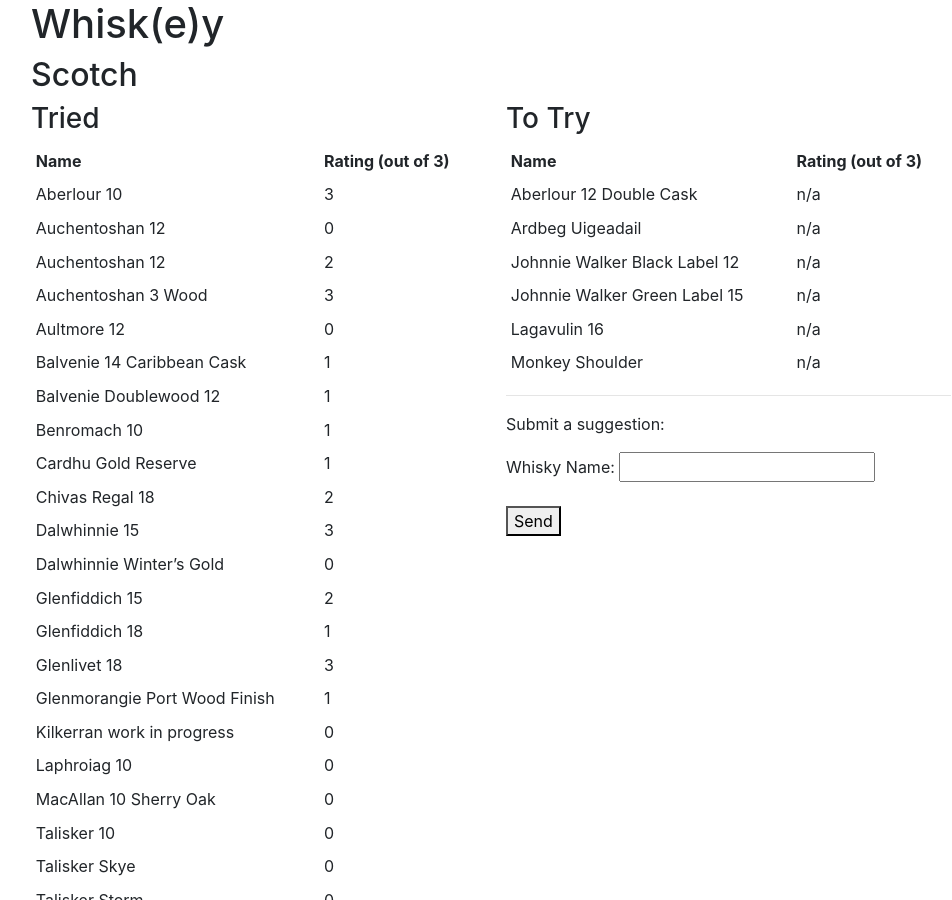
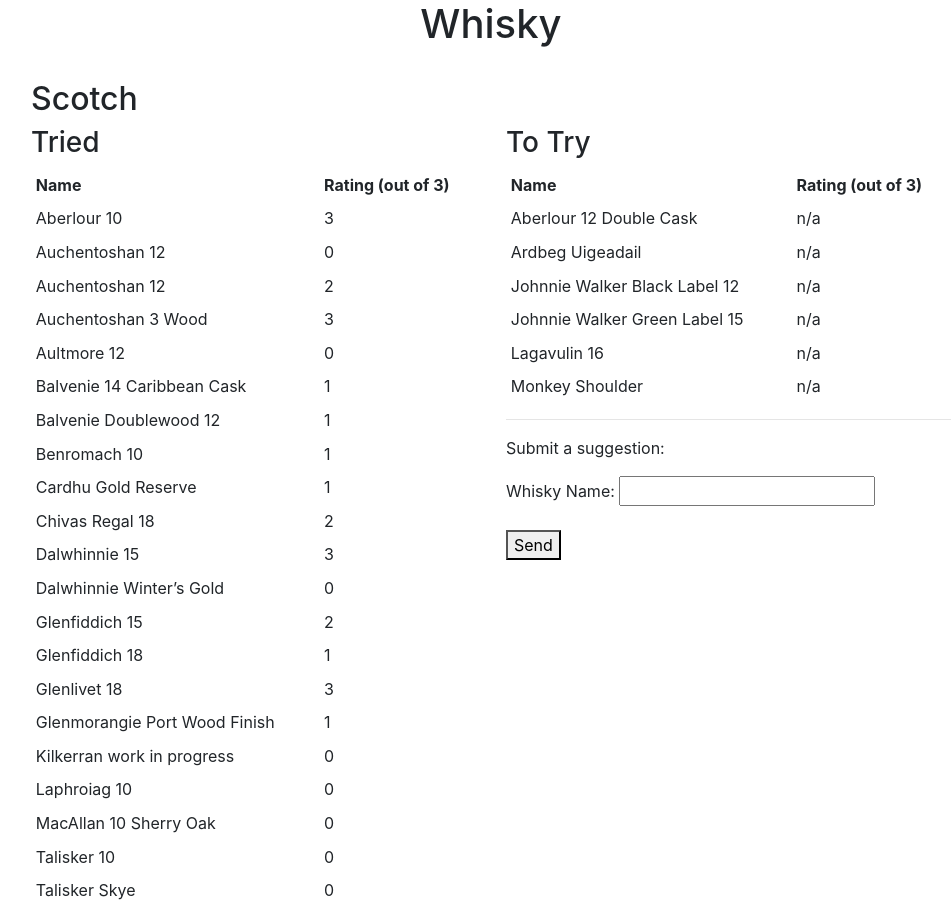
Before and after one commit to grega/whisky, a Jekyll site: the page built from index.html, in a window 1280 px wide and 900 px high. Shown: the whole window, without its empty margins (54-1006 px from the left). Built offline with Jekyll 4.4.1, drawn with Linux system fonts in a browser that asks for light colours.

Commit message:
Mobile grid fixes

```diff
--- a/index.html
+++ b/index.html
@@ -5,18 +5,19 @@
 <div class="container">
   <div class="row">
     <div class="col-10">
-        <h1>Whisk(e)y</h1>
+        <h1 class="text-center">Whisky</h1>
+        <br>
         <div class="row">
             <div class="col-12">
                 <h2>Scotch</h2>
             </div>
-            <div class="col-6">
+            <div class="col-12 col-md-6">
                 <h3>Tried</h3>
                 {% assign scotch_tried_sorted = (site.data.scotch.tried | sort: 'name') %}
                 {% include whiskys.html whiskys=scotch_tried_sorted %}
             </div>
 
-            <div class="col-6">
+            <div class="col-12 col-md-6">
                 <h3>To Try</h3>
                 {% assign scotch_to_try_sorted = (site.data.scotch.to_try | sort: 'name') %}
                 {% include whiskys.html whiskys=scotch_to_try_sorted %}
@@ -28,13 +29,13 @@
             <div class="col-12">
                 <h2>Irish</h2>
             </div>
-            <div class="col-6">
+            <div class="col-12 col-md-6">
                 <h3>Tried</h3>
                 {% assign irish_tried_sorted = (site.data.irish.tried | sort: 'name') %}
                 {% include whiskys.html whiskys=irish_tried_sorted %}
             </div>
 
-            <div class="col-6">
+            <div class="col-12 col-md-6">
                 <h3>To Try</h3>
                 {% assign irish_to_try_sorted = (site.data.irish.to_try | sort: 'name') %}
                 {% include whiskys.html whiskys=irish_to_try_sorted %}
@@ -46,13 +47,13 @@
             <div class="col-12">
                 <h2>Bourbon</h2>
             </div>
-            <div class="col-6">
+            <div class="col-12 col-md-6">
                 <h3>Tried</h3>
                 {% assign bourbon_tried_sorted = (site.data.bourbon.tried | sort: 'name') %}
                 {% include whiskys.html whiskys=bourbon_tried_sorted %}
             </div>
 
-            <div class="col-6">
+            <div class="col-12 col-md-6">
                 <h3>To Try</h3>
                 {% assign bourbon_to_try_sorted = (site.data.bourbon.to_try | sort: 'name') %}
                 {% include whiskys.html whiskys=bourbon_to_try_sorted %}
@@ -64,13 +65,13 @@
             <div class="col-12">
                 <h2>Japanese</h2>
             </div>
-            <div class="col-6">
+            <div class="col-12 col-md-6">
                 <h3>Tried</h3>
                 {% assign japanese_tried_sorted = (site.data.japanese.tried | sort: 'name') %}
                 {% include whiskys.html whiskys=japanese_tried_sorted %}
             </div>
 
-            <div class="col-6">
+            <div class="col-12 col-md-6">
                 <h3>To Try</h3>
                 {% assign japanese_to_try_sorted = (site.data.japanese.to_try | sort: 'name') %}
                 {% include whiskys.html whiskys=japanese_to_try_sorted %}
@@ -82,10 +83,10 @@
             <div class="col-12">
                 <h2>English</h2>
             </div>
-            <div class="col-6">
+            <div class="col-12 col-md-6">
                 <h3>Tried</h3>
             </div>
-            <div class="col-6">
+            <div class="col-12 col-md-6">
                 <h3>To Try</h3>
                 {% assign english_to_try_sorted = (site.data.english.to_try | sort: 'name') %}
                 {% include whiskys.html whiskys=english_to_try_sorted %}
@@ -97,10 +98,10 @@
             <div class="col-12">
                 <h2>Welsh<h2>
             </div>
-            <div class="col-6">
+            <div class="col-12 col-md-6">
                 <h3>Tried</h3>
             </div>
-            <div class="col-6">
+            <div class="col-12 col-md-6">
                 <h3>To Try</h3>
                 {% assign welsh_to_try_sorted = (site.data.welsh.to_try | sort: 'name') %}
                 {% include whiskys.html whiskys=welsh_to_try_sorted %}
```
Also changed, not shown: 2 other files.
